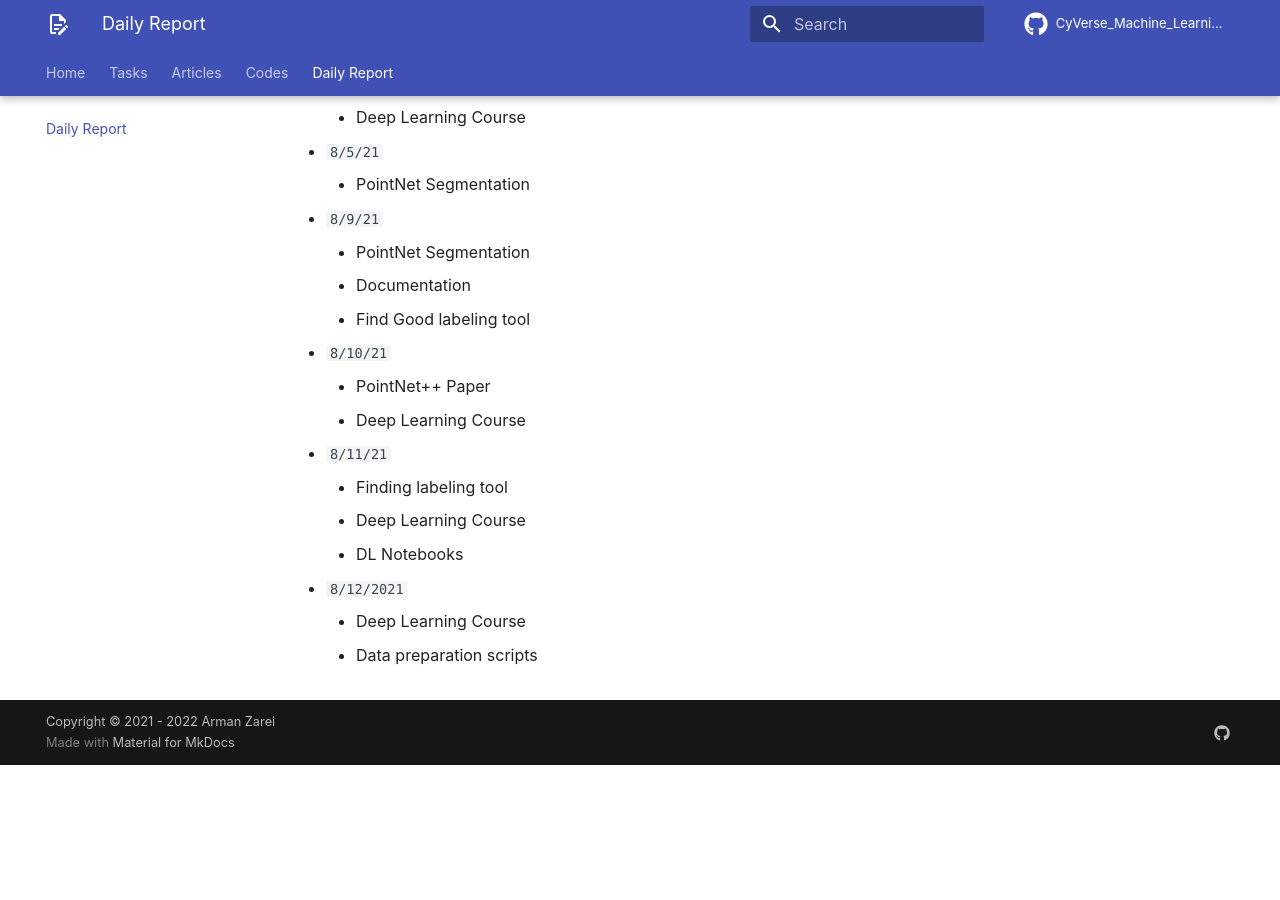
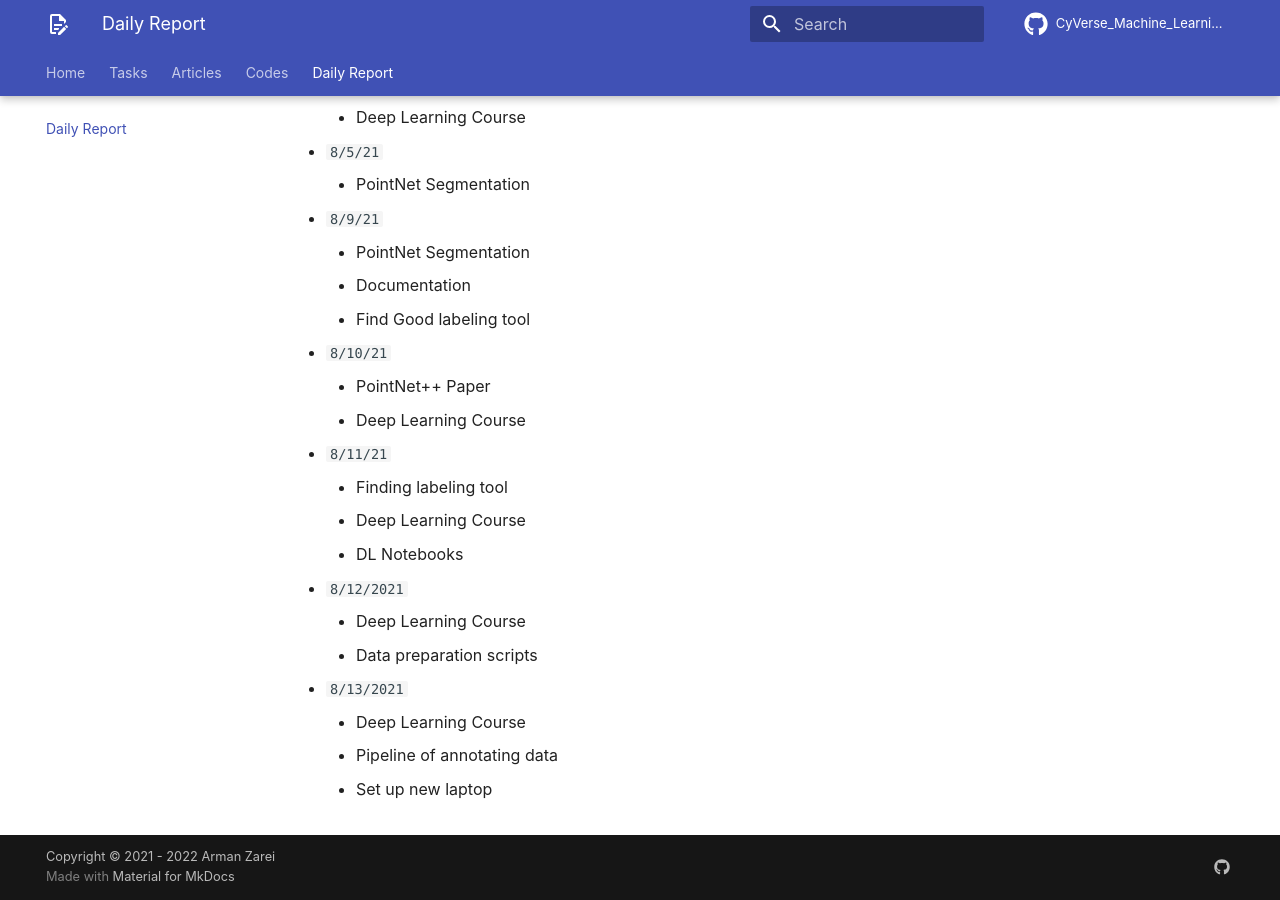
Before and after one commit to ArmanZarei/CyVerse_Machine_Learning, an MkDocs documentation site: the page built from docs/daily_report/main.md, in a window 1280 px wide and 900 px high, scrolled down 2448 px. Built offline with MkDocs 1.6.1 and Material for MkDocs 9.7.7, drawn with Linux system fonts in a browser that asks for light colours; some web fonts are replaced; comment, search, counter and statistics services are not loaded; before the commit the page ends 3213 px from its top, so only the background shows below that.

Commit message:
Update main.md

```diff
--- a/docs/daily_report/main.md
+++ b/docs/daily_report/main.md
@@ -93,3 +93,7 @@
 - `8/12/2021`
     - Deep Learning Course
     - Data preparation scripts
+- `8/13/2021`
+    - Deep Learning Course
+    - Pipeline of annotating data
+    - Set up new laptop
```
